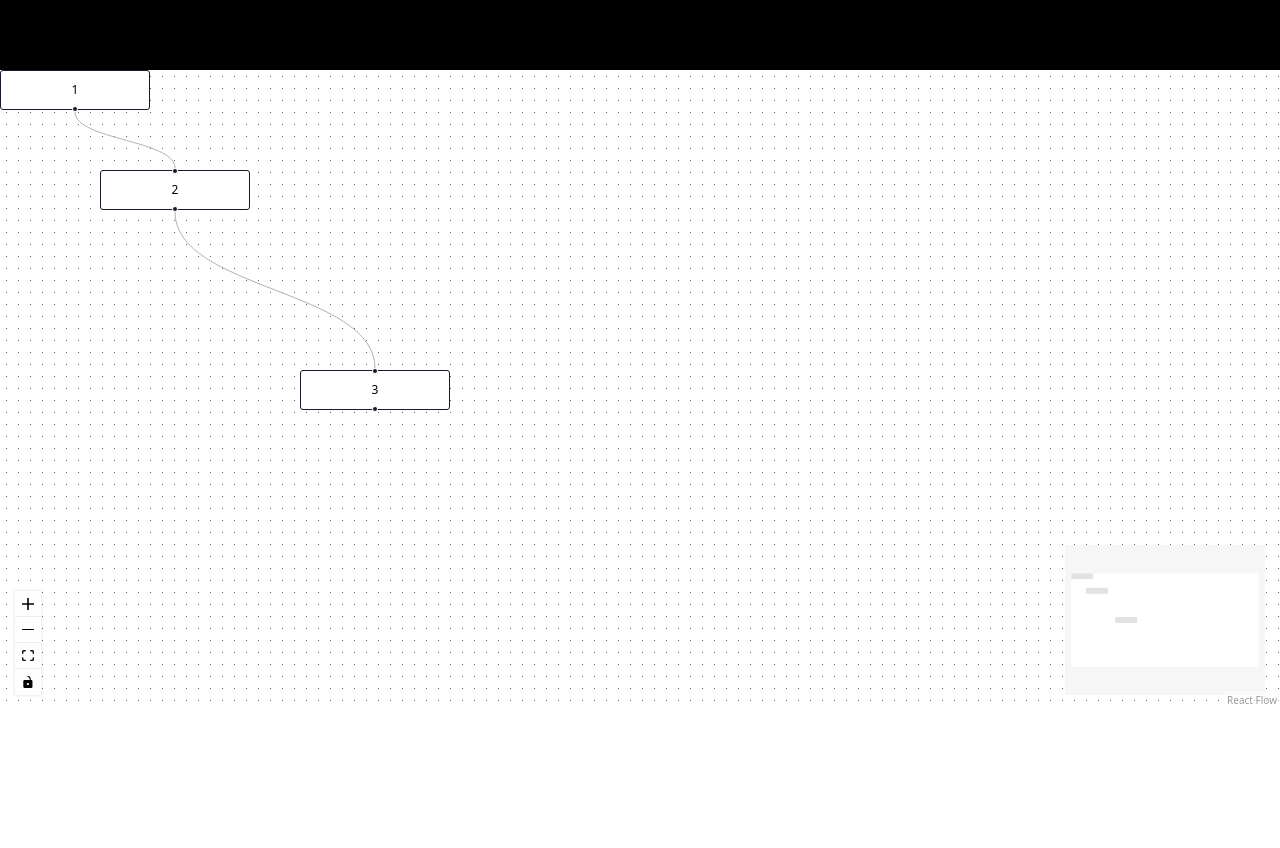
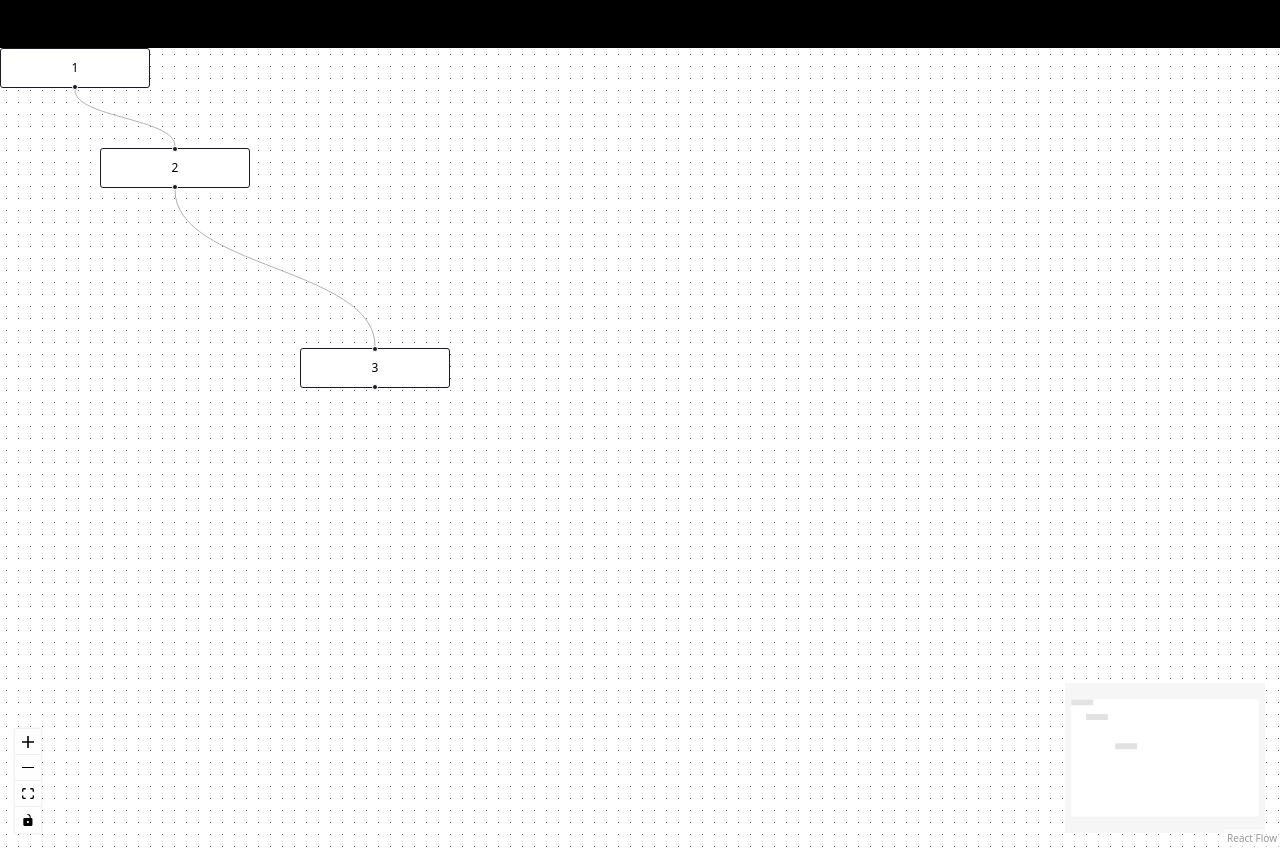
Before and after one commit to KhangQuach/CT239, a Next.js app: page / in a window 1280 px wide. Before the commit the page ends 800 px from the top, so only its background shows below. Built offline with nearby package versions, Linux system fonts and the light colour scheme.

Commit message:
repair tailwindcss not working

```diff
--- a/package.json
+++ b/package.json
@@ -10,6 +10,7 @@
   },
   "dependencies": {
     "@xyflow/react": "^12.4.3",
+    "autoprefixer": "^10.4.20",
     "concurrently": "^9.1.2",
     "electron": "^34.0.2",
     "next": "15.1.6",
@@ -21,7 +22,7 @@
     "@eslint/eslintrc": "^3",
     "eslint": "^9",
     "eslint-config-next": "15.1.6",
-    "postcss": "^8",
-    "tailwindcss": "^3.4.1"
+    "postcss": "^8.5.3",
+    "tailwindcss": "^3.4.17"
   }
 }
--- a/src/app/page.js
+++ b/src/app/page.js
@@ -12,7 +12,7 @@ import {
   Panel,
   ControlButton,
 } from '@xyflow/react';
-import Header from '../../components/header';
+import Header from '../components/header'
 
 const initialNodes = [
   {
@@ -73,7 +73,7 @@ export default function App() {
   return (
     <>
       <Header />
-      <div style={{ width: '100vw', height: '80vh' }}>
+      <div style={{ width: '100vw', height: '100vh' }}>
         <ReactFlow
           nodes={nodes}
           edges={edges}
--- a/components/header.js
+++ b/src/components/header.js
@@ -2,7 +2,8 @@ export default function Header(){
   return (
     // <div Stype="w-screen h-20 bg-blue-500 z-10" >
     // </div>
-    <div style={{ width: '100vw', height: '70px', backgroundColor: 'black' }}>
+
+    <div className="w-screen h-12 bg-black">
 
     </div>
   )
```
Also changed, not shown: 1 other file (tests, documents, lock files or other folders).
